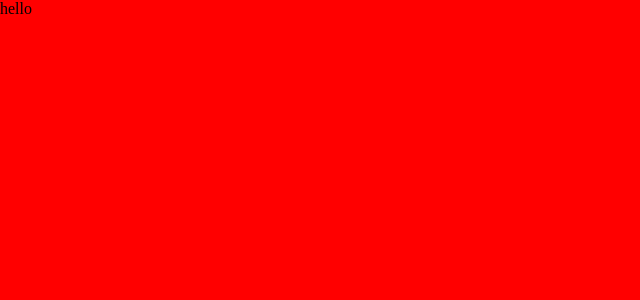
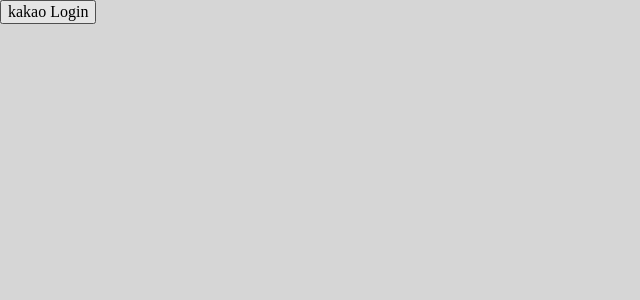
Before and after one commit to WhenWhenProject/WhenWhen-Front-, a React (Create React App) app: page /sign in a window 1280 px wide. Shown: the top 300 px of the page, without its empty margins (0-640 px from the left). Built offline with nearby package versions, Linux system fonts and the light colour scheme.

Commit message:
init: 로그인 관련 라우팅 세팅 및 간단한 모듈 함수 세팅

```diff
--- a/package.json
+++ b/package.json
@@ -16,6 +16,7 @@
     "react-dom": "^17.0.2",
     "react-query": "^3.34.11",
     "react-redux": "^7.2.6",
+    "react-router-dom": "^6.2.1",
     "react-scripts": "5.0.0",
     "redux": "^4.1.2",
     "redux-devtools-extension": "^2.13.9",
--- /dev/null
+++ b/src/hooks/sign/useGetUser.ts
@@ -0,0 +1,10 @@
+export const useGetUser = () => {
+  const user = sessionStorage.getItem("user");
+  return {
+    login: user ? true : false,
+  };
+};
+
+export const sessionLogin = (token: string) => {
+  sessionStorage.setItem("user", token);
+};
--- a/src/pages/App.tsx
+++ b/src/pages/App.tsx
@@ -1,17 +1,25 @@
 import React from "react";
 import styled from "styled-components";
+import { BrowserRouter, Route, Routes } from "react-router-dom";
+import Main from "./Main/Main";
+import Sign from "./Sign/Sign";
 
 function App() {
   return (
-    <StyledWrapper>
-      <header className="App-header">hello</header>
-    </StyledWrapper>
+    <BrowserRouter>
+      <StyledWrapper>
+        <Routes>
+          <Route path="/" element={<Main />} />
+          <Route path="/sign" element={<Sign />} />
+        </Routes>
+      </StyledWrapper>
+    </BrowserRouter>
   );
 }
 
 const StyledWrapper = styled.div`
   min-height: 100vh;
-  background-color: red;
+  background-color: #d6d6d6;
 `;
 
 export default App;
--- /dev/null
+++ b/src/pages/Main/Main.tsx
@@ -0,0 +1,14 @@
+import React, { useEffect } from "react";
+import { useNavigate } from "react-router-dom";
+import { useGetUser } from "../../hooks/sign/useGetUser";
+
+const Main = () => {
+  const navigate = useNavigate();
+  const getUser = useGetUser();
+  useEffect(() => {
+    if (!getUser) navigate("/sign");
+  });
+  return <div>main</div>;
+};
+
+export default Main;
--- /dev/null
+++ b/src/pages/Sign/Sign.tsx
@@ -0,0 +1,15 @@
+import React from "react";
+import { useNavigate } from "react-router-dom";
+import { sessionLogin, useGetUser } from "../../hooks/sign/useGetUser";
+
+const Sign = () => {
+  const navigate = useNavigate();
+  const getUser = useGetUser();
+  const handleClickLogin = () => {
+    sessionLogin("login");
+    if (getUser) navigate("/");
+  };
+  return <button onClick={handleClickLogin}>kakao Login</button>;
+};
+
+export default Sign;
```
Also changed, not shown: src/modules/isMobile.ts (added, +7 -0 lines), 1 other file (tests, documents, lock files or other folders).
